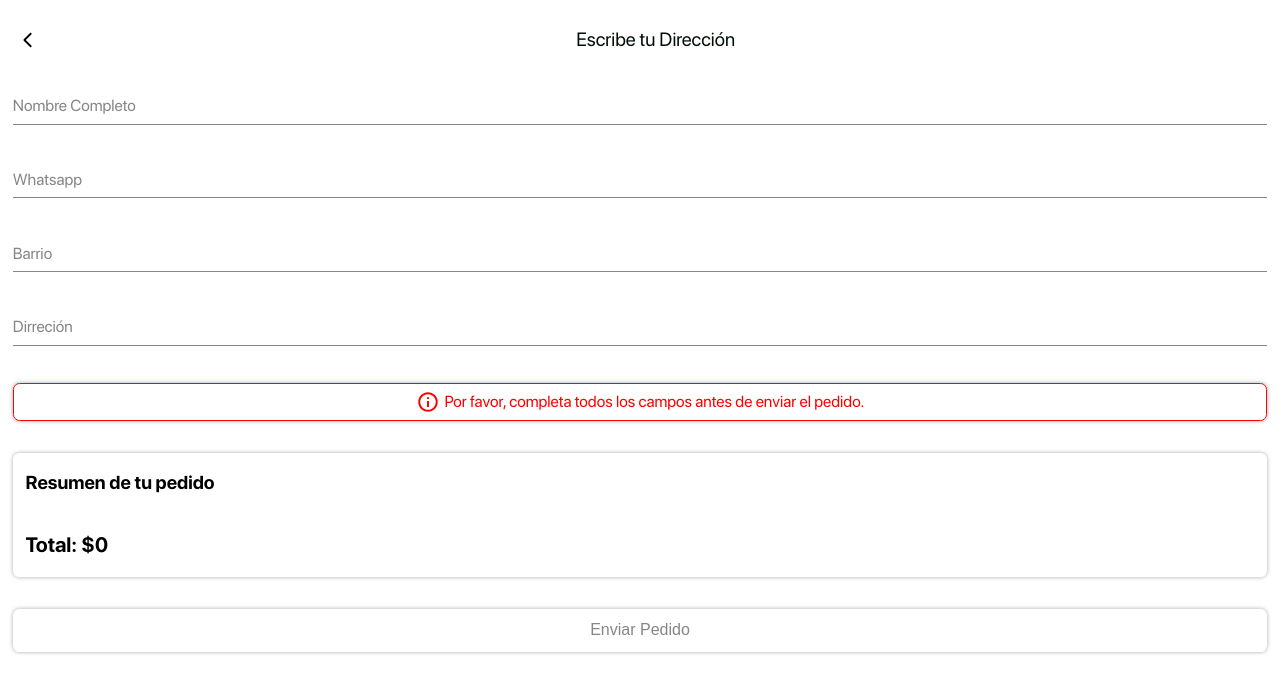
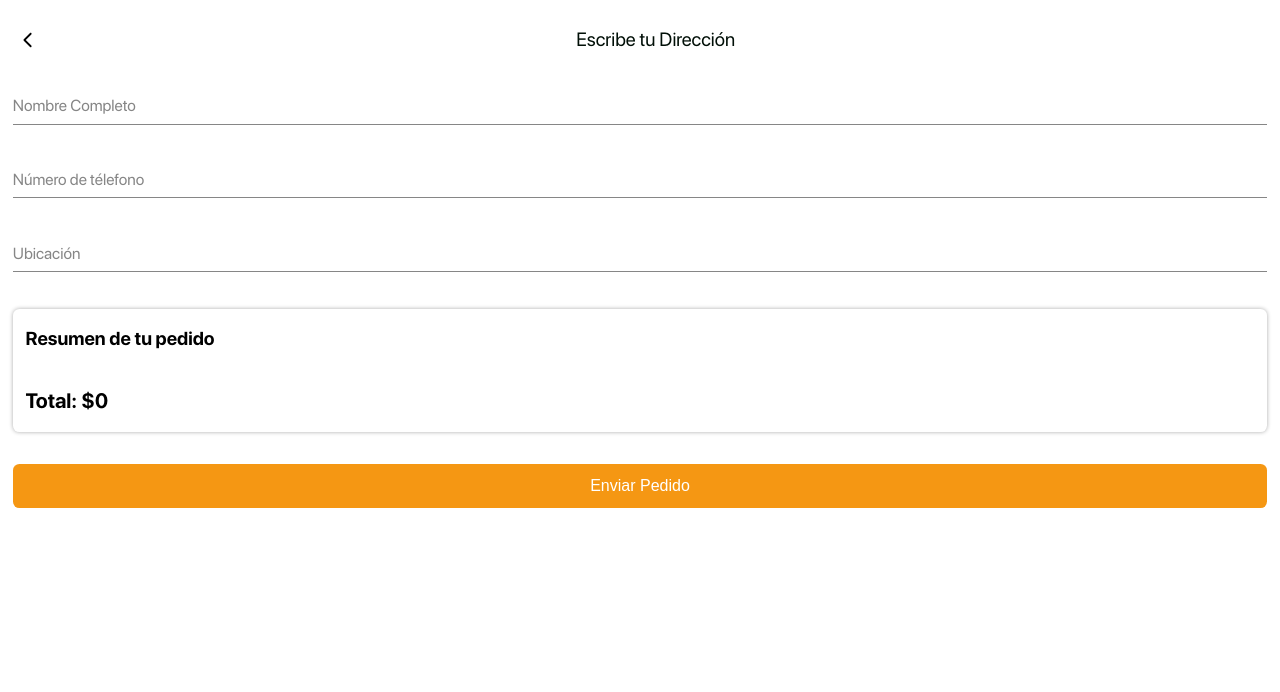
Before and after one commit to Cali-Ya/caliya.front.app, a React (Vite) app: page /cart/add_direction in a window 1280 px wide. Shown: the top 692 px of the page. Built offline with nearby package versions, Linux system fonts and the light colour scheme.

Commit message:
Purcharsedataform modific

```diff
--- a/src/features/shopping_cart/layout/purcharse_data_form/PurcharseDataForm.jsx
+++ b/src/features/shopping_cart/layout/purcharse_data_form/PurcharseDataForm.jsx
@@ -4,6 +4,7 @@ import './purcharse_data_form.css';
 import InputComponent from '../../../../components/input_component/InputComponent';
 import { ButtonPrimary } from '../../../../components/button_components/ButttonsComponents';
 import CaretIconLeft from '../../../../components/caret_icons/caret_icon_left/CaretIconLeft';
+import CardErrorMessage from '../../../../components/errors_messages/card_error_message/CardErrorMessage';
 //custom hooks
 import useCartStore from '../../../../store/cart.store';
 import usePlaceOrderStore from '../../store/place_order.store';
@@ -11,9 +12,9 @@ import useNumberFormat from '../../../../hooks/useNumberFormat';
 //react
 import { useState } from 'react';
 import { useNavigate } from 'react-router-dom';
+//utils
 import { buildWhatsAppMessage } from '../../../../lib/shared/buildWhatsappMessageOrder';
 import { preprocessCartItems } from '../../../../lib/shared/cartUtils';
-import CardErrorMessage from '../../../../components/errors_messages/card_error_message/CardErrorMessage';
 
 const FormDelevery = () => {
   scrollTo(0, 0);
@@ -26,19 +27,6 @@ const FormDelevery = () => {
 
   //navigate
   const navigate = useNavigate();
-
-  //state
-  const [purchaseData, setPurchaseData] = useState({
-    full_name: '',
-    whatsapp: '',
-    neighborhood: '',
-    direction: '',
-  });
-
-  // Check if all fields in purchaseData are filled
-  const isPurchaseDataComplete = Object.values(purchaseData).every(
-    (value) => value && value.trim() !== ''
-  );
 
   //Si hay un pedido en curso, usa solo esos productos
   const items = placeOrder ? placeOrder.items : cart;
@@ -54,15 +42,6 @@ const FormDelevery = () => {
     }
   };
 
-  // handle input changue
-  const handleInputChange = (e) => {
-    const { id, value } = e.target;
-    setPurchaseData((prev) => ({
-      ...prev,
-      [id]: value,
-    }));
-  };
-
   //handle send whastapp
 
   const processedItems = preprocessCartItems(items);
@@ -71,7 +50,6 @@ const FormDelevery = () => {
     const message = buildWhatsAppMessage(
       processedItems,
       shopName,
-      purchaseData,
       formatNumber
     );
 
@@ -107,38 +85,17 @@ const FormDelevery = () => {
           <h2 className="form_header__title">Escribe tu Dirección</h2>
         </header>
         <InputComponent
-          placeholder=""
+          name="full_name"
           label="Nombre Completo"
           id="full_name"
-          onChange={handleInputChange}
-          value={purchaseData.full_name}
         />
-        <InputComponent
-          placeholder=""
-          label="Whatsapp"
-          id="whatsapp"
-          onChange={handleInputChange}
-          value={purchaseData.whatsapp}
-        />
-        <InputComponent
-          placeholder=""
-          label="Barrio"
-          id="neighborhood"
-          onChange={handleInputChange}
-          value={purchaseData.neighborhood}
-        />
-        <InputComponent
-          placeholder=""
-          label="Dirreción"
-          id="direction"
-          onChange={handleInputChange}
-          value={purchaseData.direction}
-        />
+        <InputComponent label="Número de télefono" id="phone_number" />
+        <InputComponent label="Ubicación" id="location" />
       </form>
 
-      {isPurchaseDataComplete ? null : (
+      {/*  { ? null : (
         <CardErrorMessage error_message={error_message} />
-      )}
+      )} */}
 
       <div className="order_sumary">
         <h3 className="order_sumary__title">Resumen de tu pedido</h3>
@@ -195,11 +152,7 @@ const FormDelevery = () => {
         </div>
       </div>
 
-      <ButtonPrimary
-        onClick={handleSendWhatsApp}
-        text="Enviar Pedido"
-        disabled={!isPurchaseDataComplete}
-      />
+      <ButtonPrimary onClick={handleSendWhatsApp} text="Enviar Pedido" />
     </section>
   );
 };
```
